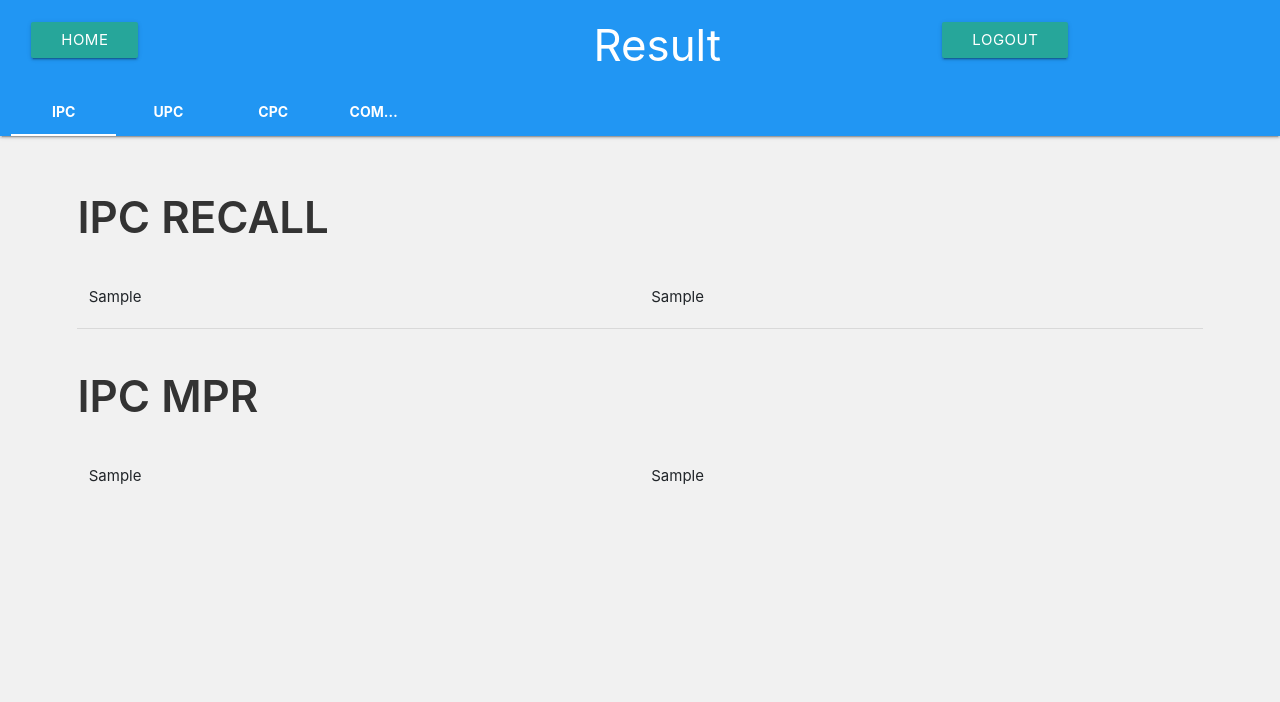
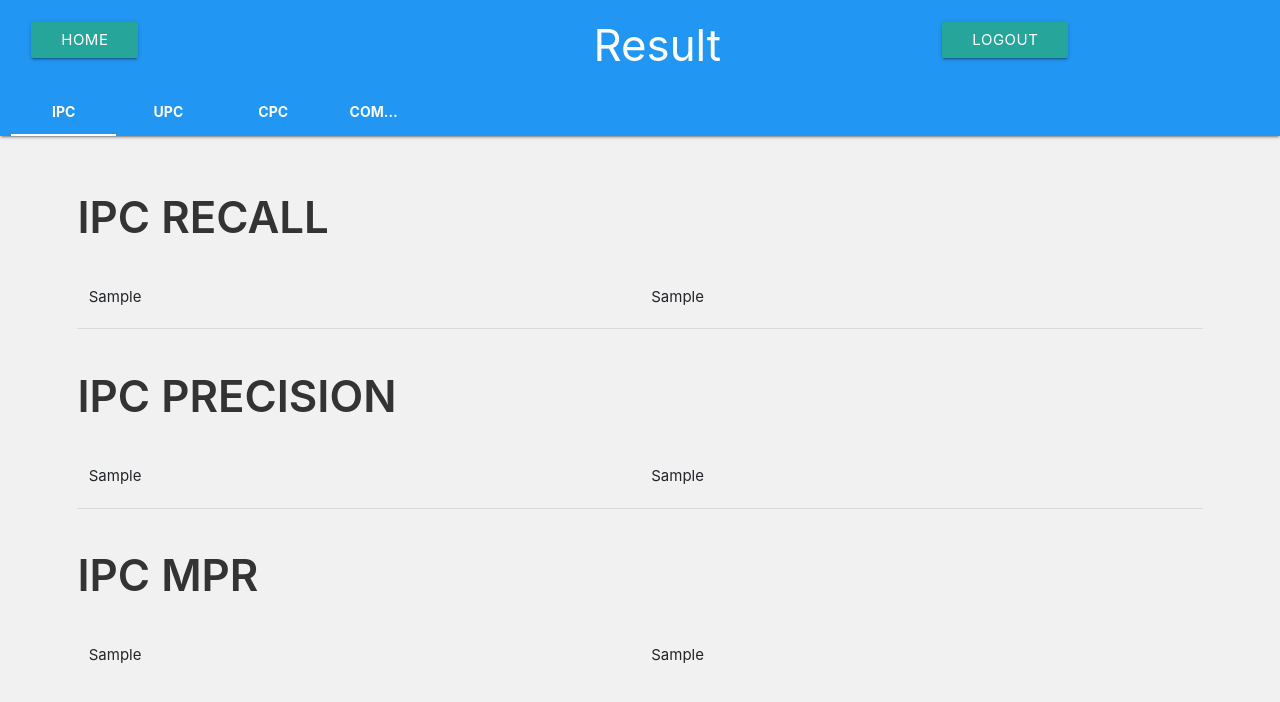
Before and after one commit to bleebimal/webcom, a Django app: template templates/result.html in a window 1280 px wide. Shown: the top 702 px of the page. Run offline with Django 3.2, Linux system fonts and the light colour scheme; the template is opened without the code that fills it: most values are stand-ins (such as "Sample title", 1, 10 or a date in 2020); some libraries are stand-ins or nearby versions.

Commit message:
value error resolve

```diff
--- a/templates/result.html
+++ b/templates/result.html
@@ -120,6 +120,18 @@
                 </div>
             </div>
 
+           <hr>
+            <h3 class='header'>IPC PRECISION</h3>
+
+            <div class="row">
+                <div class="col s8">
+                    {{ ipc_chart_p.as_html }}
+                </div>
+                <div class="col s4">
+                    {% autoescape off %}{{ ipc_table_p }}{% endautoescape %}
+                </div>
+            </div>
+
             <hr>
             <h3 class='header'>IPC MPR</h3>
 
@@ -148,6 +160,17 @@
                 </div>
             </div>
 
+            <hr>
+            <h3 class='header'>UPC PRECISION</h3>
+
+            <div class="row">
+                <div class="col s8">
+                    {{ upc_chart_p.as_html }}
+                </div>
+                <div class="col s4">
+                    {% autoescape off %}{{ upc_table_p }}{% endautoescape %}
+                </div>
+            </div>
 
             <hr>
             <h3 class='header'>UPC MPR</h3>
@@ -177,6 +200,17 @@
                 </div>
             </div>
 
+            <hr>
+            <h3 class='header'>CPC PRECISION</h3>
+
+            <div class="row">
+                <div class="col s8">
+                    {{ cpc_chart_p.as_html }}
+                </div>
+                <div class="col s4">
+                    {% autoescape off %}{{ cpc_table_p }}{% endautoescape %}
+                </div>
+            </div>
 
             <hr>
             <h3 class='header'>CPC MPR</h3>
```
